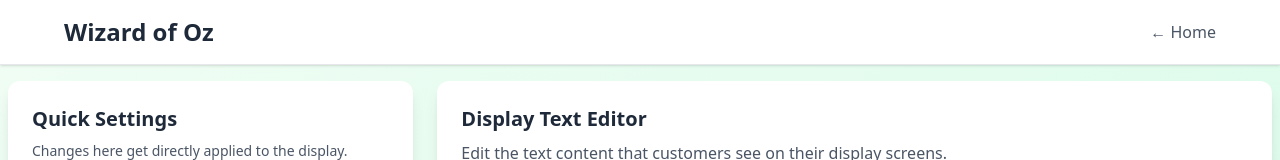
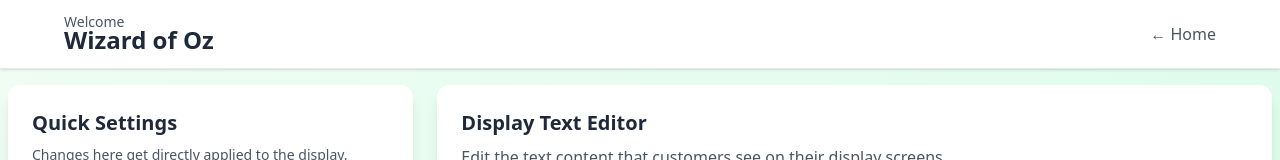
Before and after one commit to byte-wolf/uni-glasses, a SvelteKit app: page /admin in a window 1280 px wide. Shown: the top 160 px of the page. Built offline with nearby package versions, Linux system fonts and the light colour scheme; no server answers; the database is empty.

Commit message:
Added welcome message

```diff
--- a/src/routes/admin/+page.svelte
+++ b/src/routes/admin/+page.svelte
@@ -449,7 +449,10 @@
 	<!-- Header -->
 	<header class="border-b border-gray-200 bg-white p-4 shadow-sm">
 		<div class="mx-auto flex max-w-6xl items-center justify-between">
-			<h1 class="text-2xl font-bold text-gray-800">Wizard of Oz</h1>
+			<div class="flex flex-col">
+				<div class="text-sm leading-3 text-gray-600">Welcome</div>
+				<h1 class="text-2xl leading-6 font-bold text-gray-800">Wizard of Oz</h1>
+			</div>
 			<div class="flex items-center gap-4">
 				<span class="hidden text-gray-600 sm:block">
 					{lastUpdated ? `Last updated: ${lastUpdated}` : ''}
```
